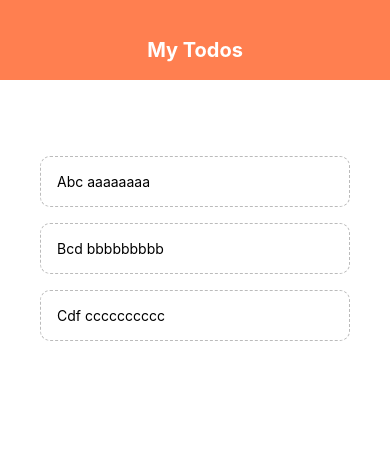
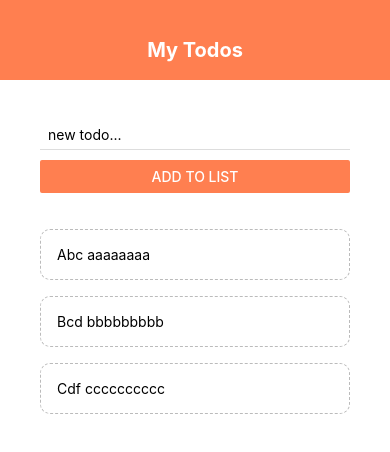
Before and after one commit to lecbit/react_native_ninja, a React Native app: screen / in a window 390 px wide. Shown: the top 452 px of the page. Built offline with nearby package versions, Linux system fonts and the light colour scheme.

Commit message:
~11~ Todo 3

```diff
--- a/App.js
+++ b/App.js
@@ -1,5 +1,6 @@
 import { useState } from 'react';
 import { StyleSheet, Text, View, FlatList } from 'react-native';
+import AddTodoItem from './components/addTodoItem';
 import Header from './components/header';
 import TodoItem from './components/todoItem';
 
@@ -16,10 +17,20 @@
     })
   }
 
+  const submitHandler = (text) => {
+    setTodos((prevTodos) => {
+      return [
+        {text: text, key: Math.random().toString()},
+        ...prevTodos
+      ]
+    })
+  }
+
   return (
     <View style={styles.container}>
       <Header />
       <View style={styles.content}>
+        <AddTodoItem submitHandler={submitHandler}/>
         <View style={styles.list}>
           <FlatList
             data={todos}
--- /dev/null
+++ b/components/addTodoItem.js
@@ -0,0 +1,30 @@
+import { useState } from 'react';
+import { Button, StyleSheet, TextInput, View } from 'react-native';
+
+export default function AddtodoItem({submitHandler}) {
+    const [text, setText] = useState('');
+
+    const changeHandler = (val) => {
+        setText(val)
+    }
+    return (
+        <View>
+            <TextInput
+                style={styles.input}
+                placeholder='new todo...'
+                onChangeText={changeHandler} // or {(val) => changeHandler(val)}
+            />
+            <Button onPress={() => submitHandler(text)} title='Add to list' color='coral' />
+        </View>
+    )
+}
+
+const styles = StyleSheet.create({
+    input: {
+        marginBottom: 10,
+        paddingHorizontal: 8,
+        paddingVertical: 6,
+        borderBottomWidth: 1,
+        borderBottomColor: '#ddd',
+    }
+})
```
